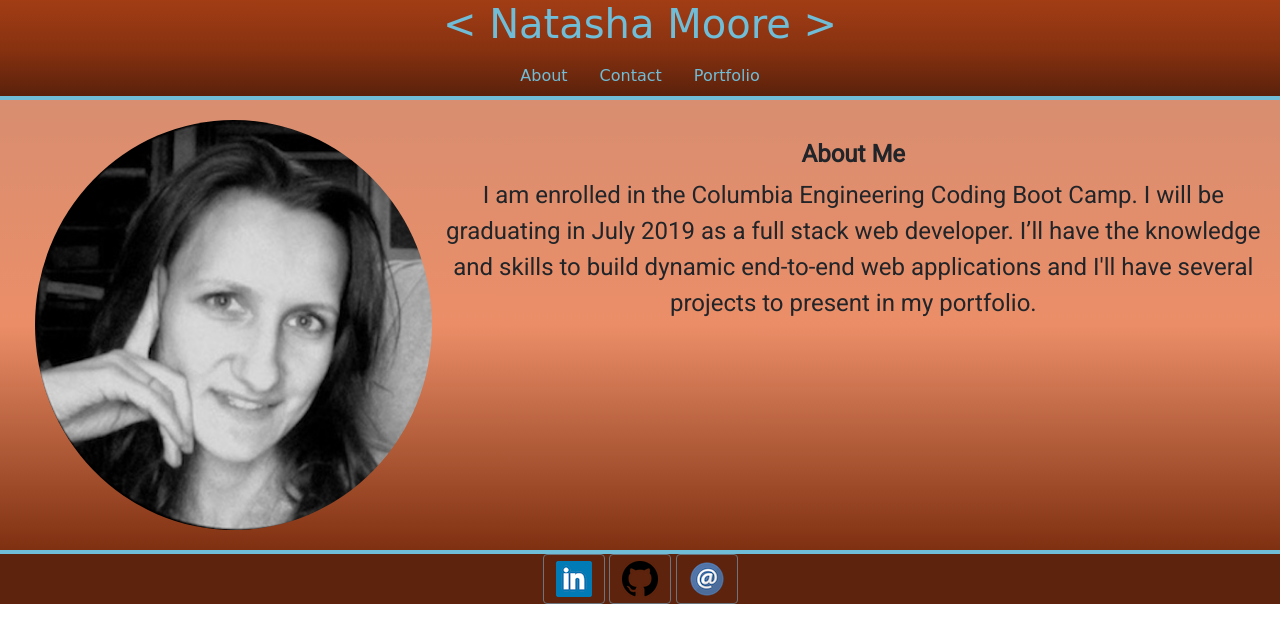
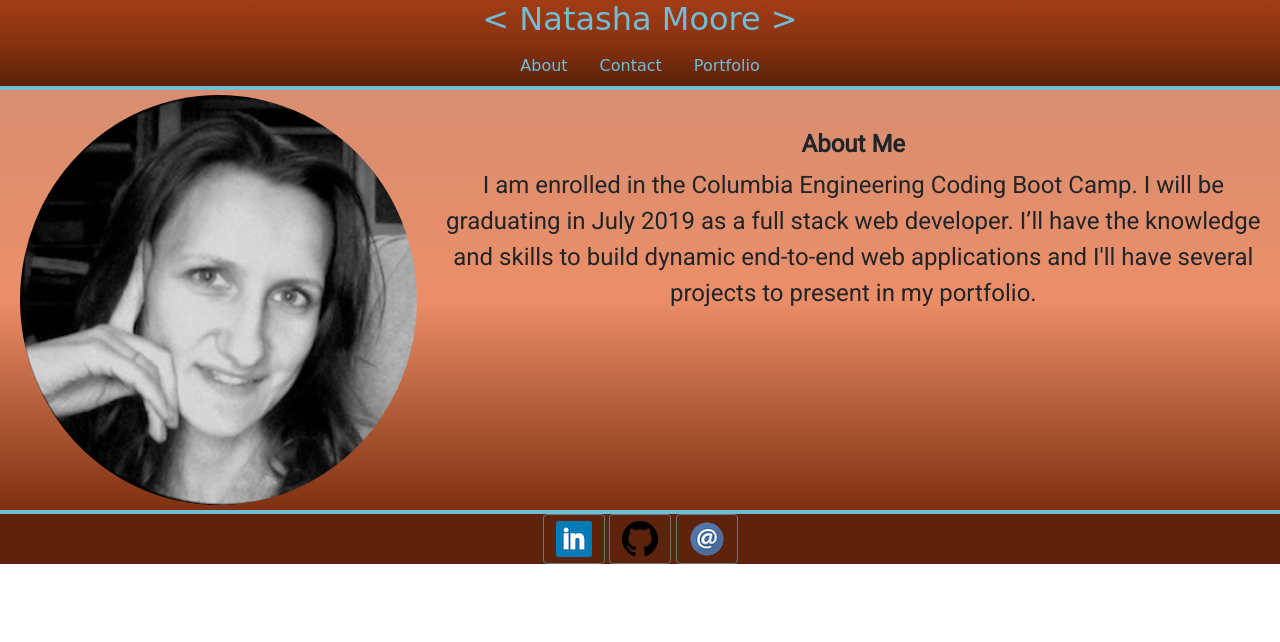
Before and after one commit to natalytak/Bootstrap-Portfolio, a plain HTML site: page index.html in a window 1280 px wide. Drawn offline with nearby package versions, Linux system fonts and the light colour scheme; a web font is replaced by a local one.

Commit message:
minor fix

```diff
--- a/bootstrapCSS.css
+++ b/bootstrapCSS.css
@@ -35,7 +35,7 @@ li a {
 #Me {
     max-width:100%;
     height:auto;
-    margin:20px;
+    margin:5px;
     overflow: auto;
     text-align: center;
     border-radius: 150%;
--- a/index.html
+++ b/index.html
@@ -14,7 +14,7 @@
 
         <div class="row">
             <div id="navBar" class="col-lg-12">
-                    <h1>&#60 Natasha Moore &#62</h1>
+                    <h2>&#60 Natasha Moore &#62</h2>
                         <ul class="nav justify-content-center">
                             <li class="nav-item">
                               <a class="nav-link active" href="index.html">About</a>
```
